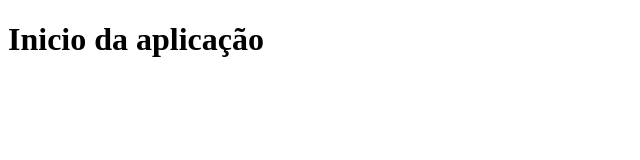
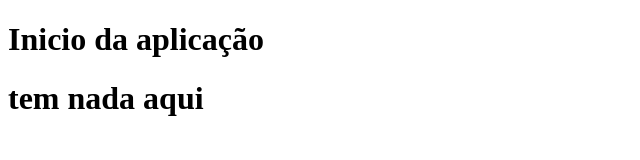
Before and after one commit to JoaoEmanoel2005/Sistema_Escolar, a website: page src/view/telas/index.html in a window 1280 px wide. Shown: the whole page, without its empty margins (0-640 px from the left). Drawn offline with Linux system fonts and the light colour scheme.

Commit message:
Update index.html

```diff
--- a/src/view/telas/index.html
+++ b/src/view/telas/index.html
@@ -7,5 +7,6 @@
 </head>
 <body>
     <h1>Inicio da aplicação</h1>
+    <h1>tem nada aqui</h1>
 </body>
 </html>
```
